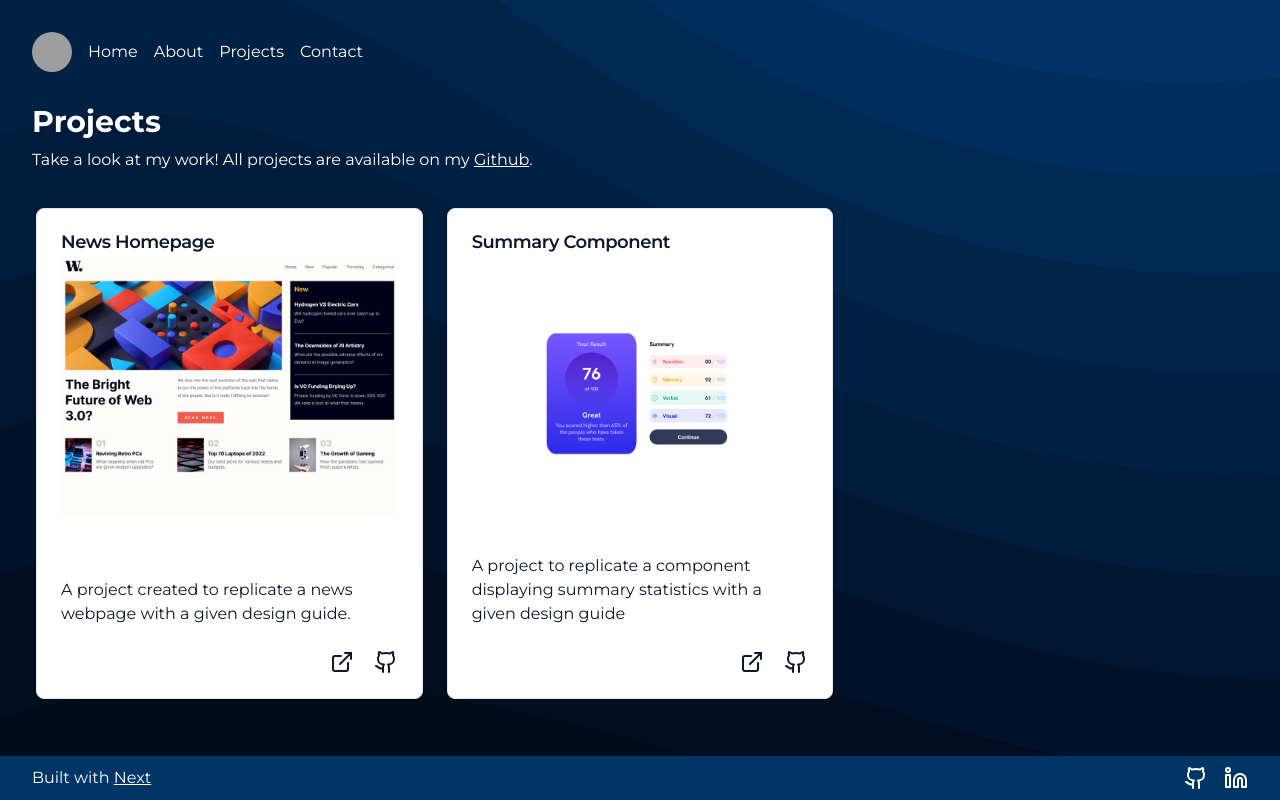
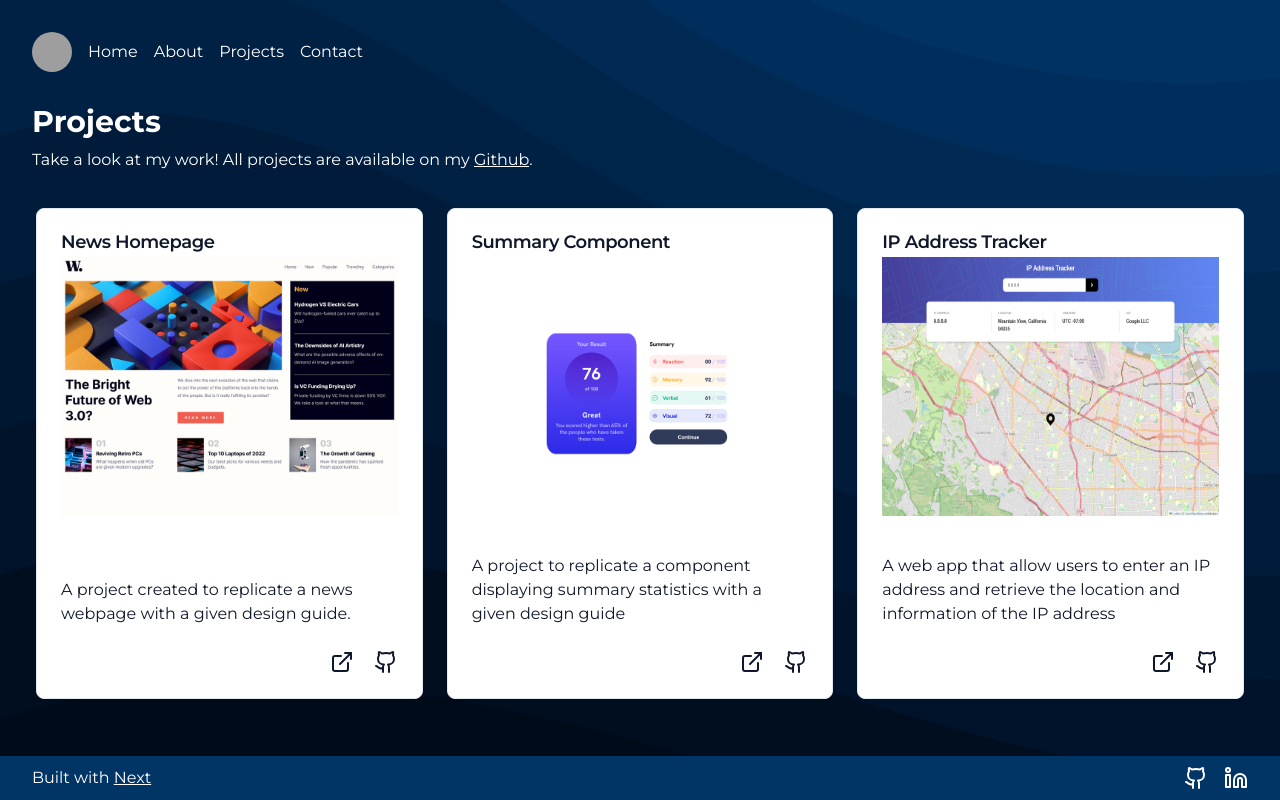
Before and after one commit to hny-codes/portfolio-next, a Next.js app: page /projects in a window 1280 px wide. Built offline with nearby package versions, Linux system fonts and the light colour scheme; grey boxes are pictures that could not be loaded.

Commit message:
Add project to page

```diff
--- a/app/projects/page.tsx
+++ b/app/projects/page.tsx
@@ -22,6 +22,7 @@ export default function page() {
           <div className='flex flex-col gap-4 justify-center sm:grid sm:grid-cols-2 md:grid-cols-3 '>
             <ProjectCard
               link='https://github.com/hny-codes/news-homepage-solution'
+              site='https://github.com/hny-codes/news-homepage-solution'
               title='News Homepage'
               content='A project created to replicate a news webpage with a given design guide.'
               src='/images/projects/news-homepage.png'
@@ -29,10 +30,19 @@ export default function page() {
             />
             <ProjectCard
               link='https://github.com/hny-codes/summary-component-solution'
+              site='https://hny-codes.github.io/summary-component-solution/'
               title='Summary Component'
               content='A project to replicate a component displaying summary statistics with a given design guide'
               src='/images/projects/summary-component.png'
               alt='summary component image'
+            />
+            <ProjectCard
+              link='https://github.com/hny-codes/IP-Address-Tracker'
+              site='https://ip-address-tracker-hny-codes.vercel.app/'
+              title='IP Address Tracker'
+              content='A web app that allow users to enter an IP address and retrieve the location and information of the IP address'
+              src='/images/projects/ip-tracker.png'
+              alt='ip address image'
             />
           </div>
         </section>
```
